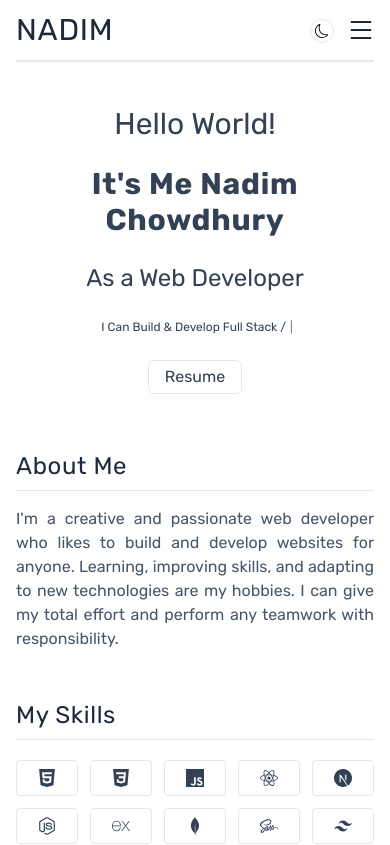
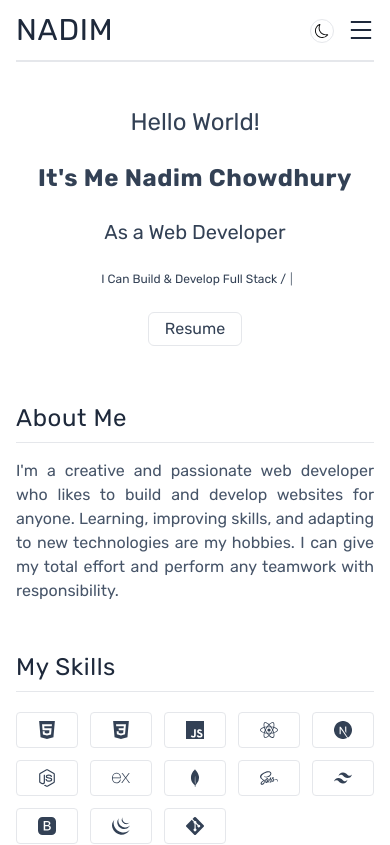
Before and after one commit to nadim-chowdhury/njs-portfolio, a Next.js app: page / in a window 390 px wide. Shown: the top 845 px of the page. Built offline with nearby package versions, Linux system fonts and the light colour scheme.

Commit message:
header bug fixed

```diff
--- a/src/components/HeroBanner.jsx
+++ b/src/components/HeroBanner.jsx
@@ -8,21 +8,21 @@ export default function HeroBanner() {
       <motion.h3
         initial={{ y: 20 }}
         animate={{ y: 0 }}
-        className="text-3xl sm:text-3xl dark:text-neutral-200 text-center"
+        className="text-2xl sm:text-3xl dark:text-neutral-200 text-center"
       >
         Hello World!
       </motion.h3>
       <motion.h2
         initial={{ y: 15 }}
         animate={{ y: 0 }}
-        className="text-3xl font-bold sm:text-4xl py-6 text-gd text-center"
+        className="text-2xl font-bold sm:text-4xl py-6 text-gd text-center"
       >
         It&apos;s Me Nadim Chowdhury
       </motion.h2>
       <motion.h3
         initial={{ y: 10 }}
         animate={{ y: 0 }}
-        className="text-2xl sm:text-3xl dark:text-neutral-200 text-center"
+        className="text-xl sm:text-3xl dark:text-neutral-200 text-center"
       >
         As a Web Developer
       </motion.h3>
```
